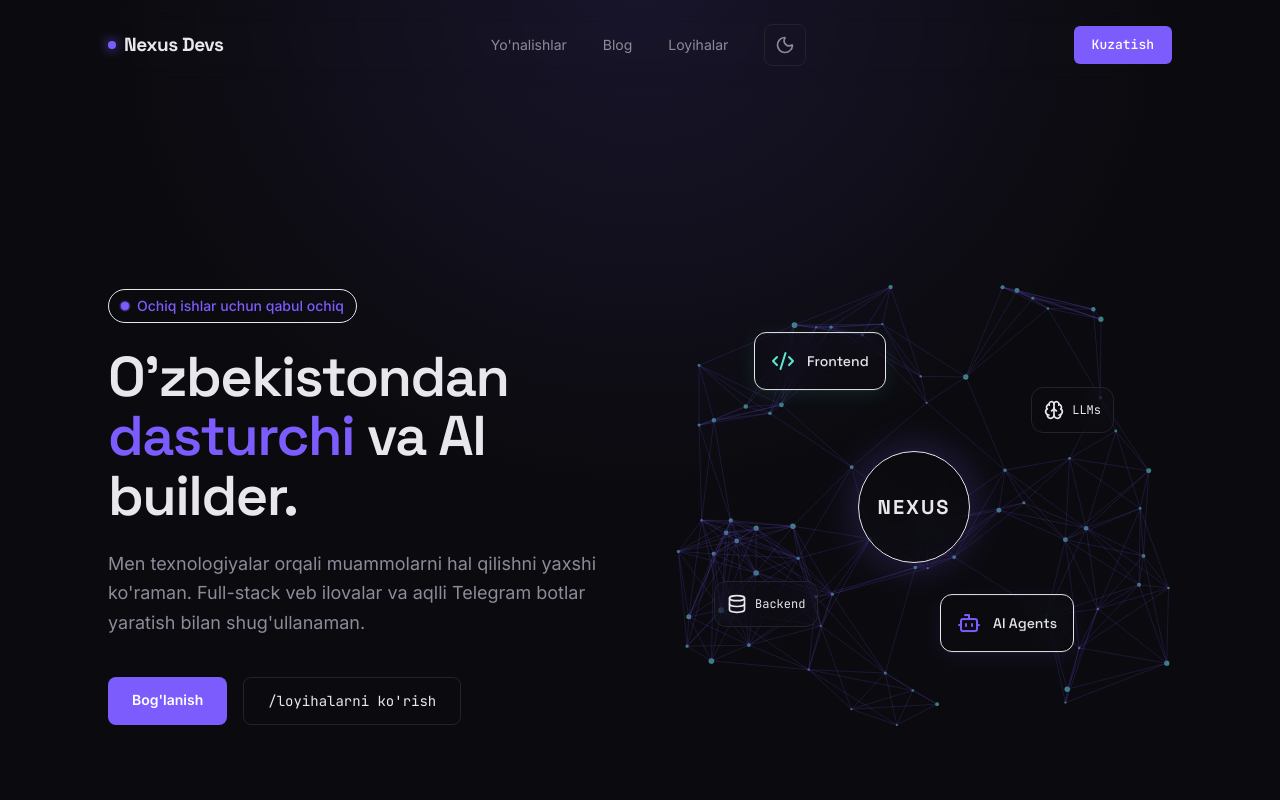
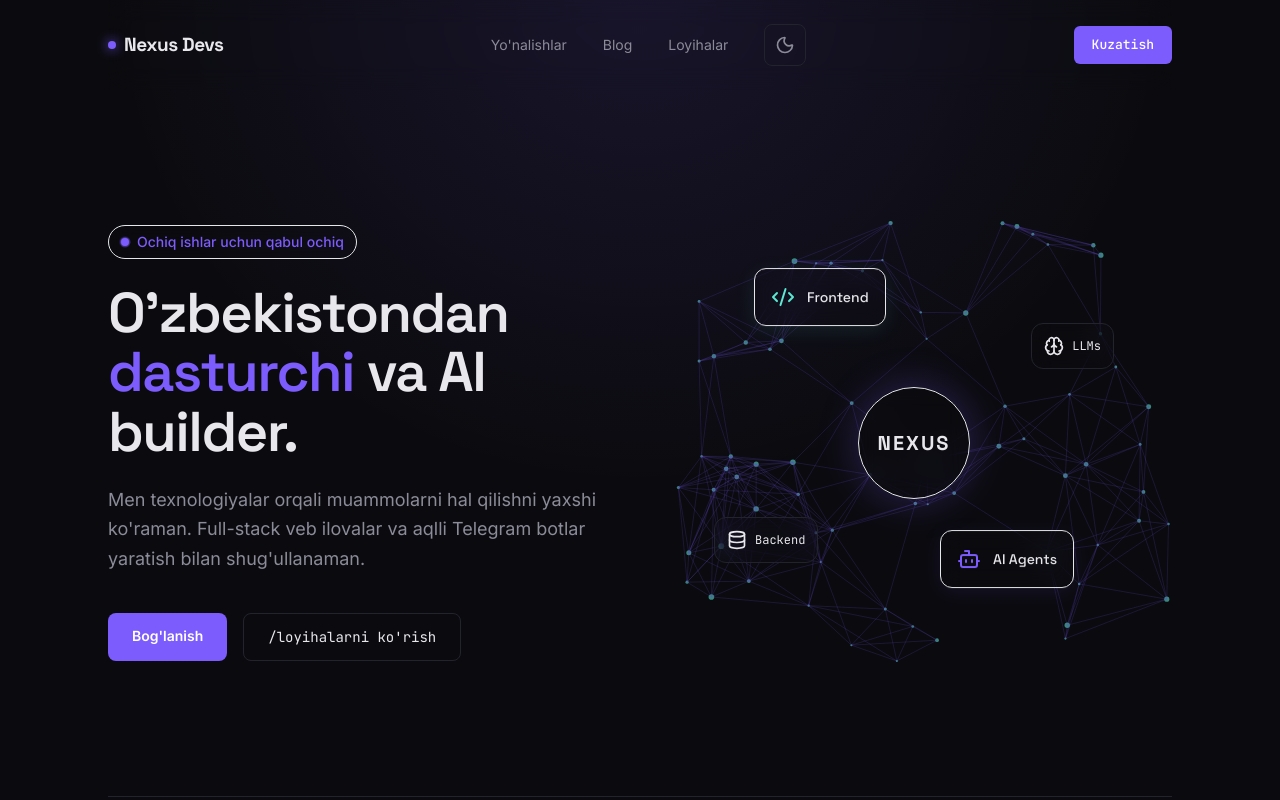
Before and after one commit to OgabekHub/nexus-devs, a Next.js app: page / in a window 1280 px wide. Shown: the top 800 px of the page. Built offline with nearby package versions, Linux system fonts and the light colour scheme.

Commit message:
Reduce top padding in Hero

```diff
--- a/components/Hero.tsx
+++ b/components/Hero.tsx
@@ -5,7 +5,7 @@
 
 export default function Hero() {
   return (
-    <section className="relative pt-32 pb-20 md:pt-48 md:pb-32">
+    <section className="relative pt-24 pb-20 md:pt-32 md:pb-32">
       <div className="absolute inset-x-0 top-[-100px] -z-10 h-[500px] w-full bg-[radial-gradient(ellipse_at_top,var(--purple-soft),transparent_70%)]" />
 
       <div className="flex flex-col-reverse items-center justify-between gap-12 md:flex-row md:gap-8">
```
